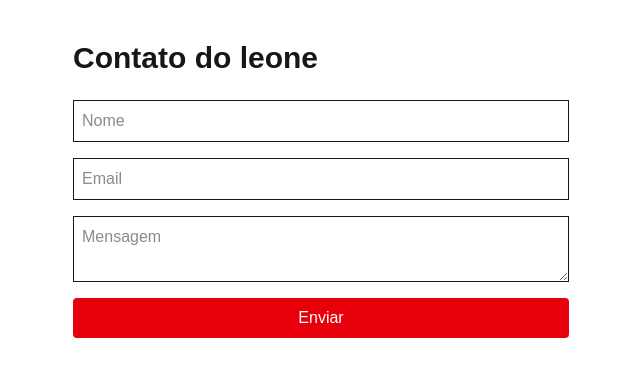
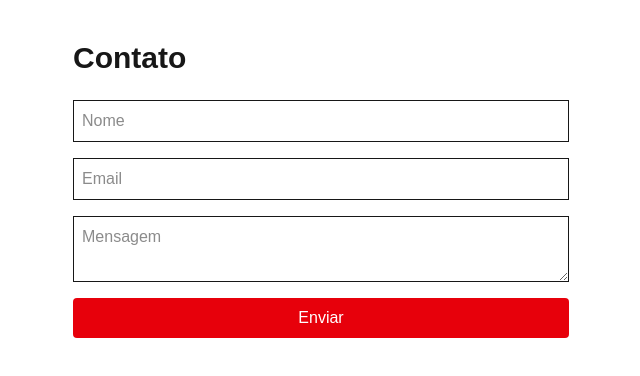
Before and after one commit to leone-silveira/site-arirang, a Next.js app: page /contato in a window 1280 px wide. Shown: the top 376 px of the page, without its empty margins (319-959 px from the left). Built offline with nearby package versions, Linux system fonts and the light colour scheme.

Commit message:
fix: prisma

```diff
--- a/app/contato/page.tsx
+++ b/app/contato/page.tsx
@@ -25,7 +25,7 @@ export default function Contato() {
   return (
     <div className="p-10 max-w-xl mx-auto">
       <h1 className="text-3xl font-bold mb-6">
-        Contato do leone
+        Contato
       </h1>
 
       <form onSubmit={handleSubmit} className="flex flex-col gap-4">
```
